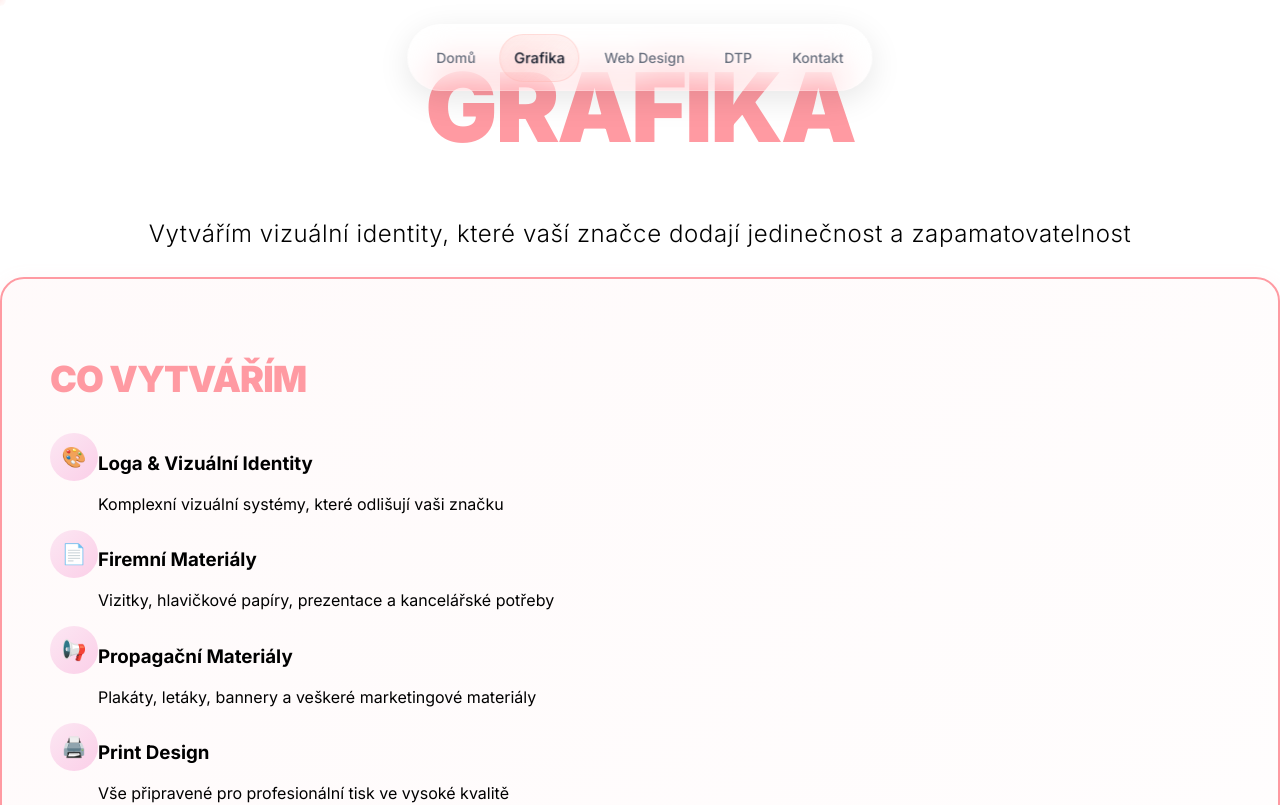
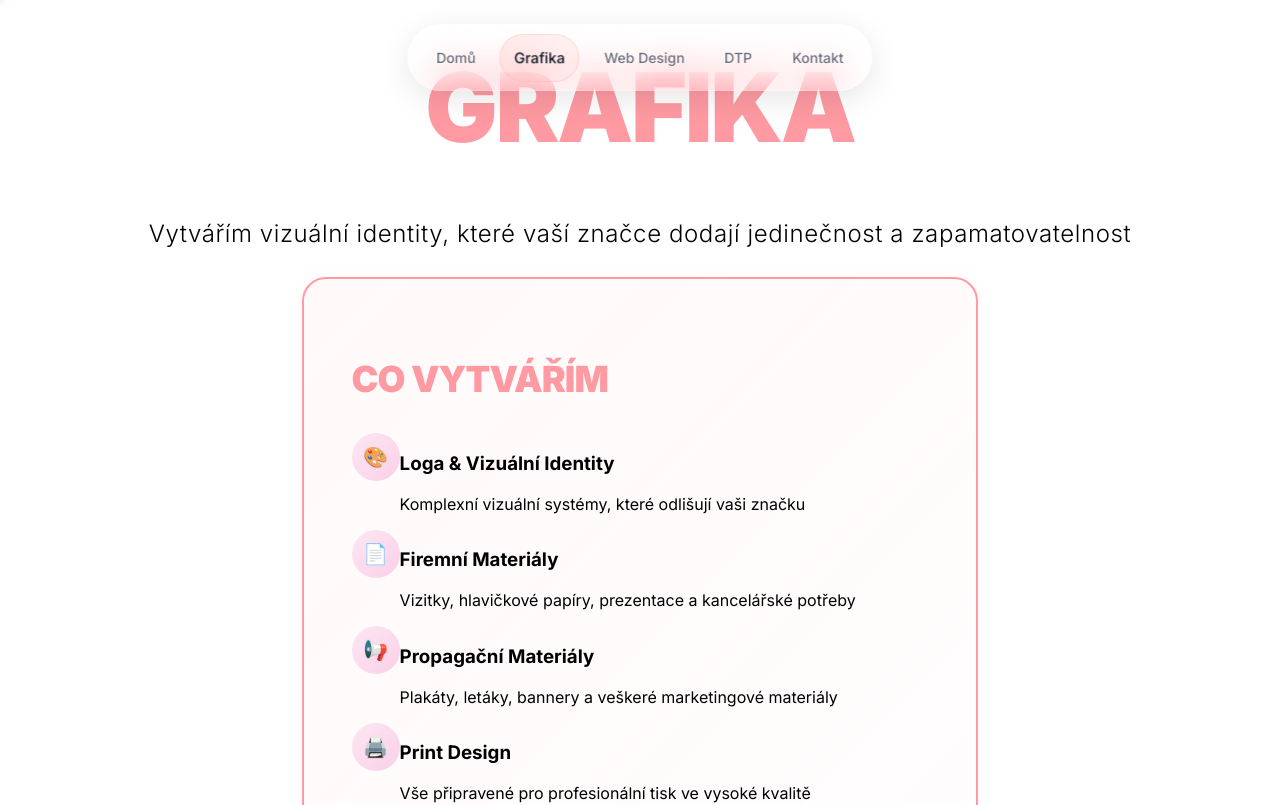
Before and after one commit to Louben17/jakubkozel, a Next.js app: page /grafika in a window 1280 px wide. Shown: the top 805 px of the page. Built offline with nearby package versions, Linux system fonts and the light colour scheme.

Commit message:
fix: clean contact page design

```diff
--- a/src/app/grafika/page.tsx
+++ b/src/app/grafika/page.tsx
@@ -39,9 +39,9 @@ export default function GrafikaPage() {
           </div>
 
           <div className="flex items-center justify-center min-h-[60vh]">
-            <div className="grid lg:grid-cols-2 gap-8 w-full">
+            <div className="grid lg:grid-cols-2 gap-8 max-w-5xl mx-auto">
 
-              <div className="grafika-card">
+              <div className="grafika-card w-96">
                 <h2 className="grafika-card-title" style={{ fontFamily: 'var(--font-inter), sans-serif' }}>
                   CO VYTVÁŘÍM
                 </h2>
@@ -89,7 +89,7 @@ export default function GrafikaPage() {
                 </div>
               </div>
 
-              <div className="grafika-card grafika-card-alt">
+              <div className="grafika-card grafika-card-alt w-96">
                 <h2 className="grafika-card-title" style={{ fontFamily: 'var(--font-inter), sans-serif' }}>
                   MŮJ PŘÍSTUP
                 </h2>
```
